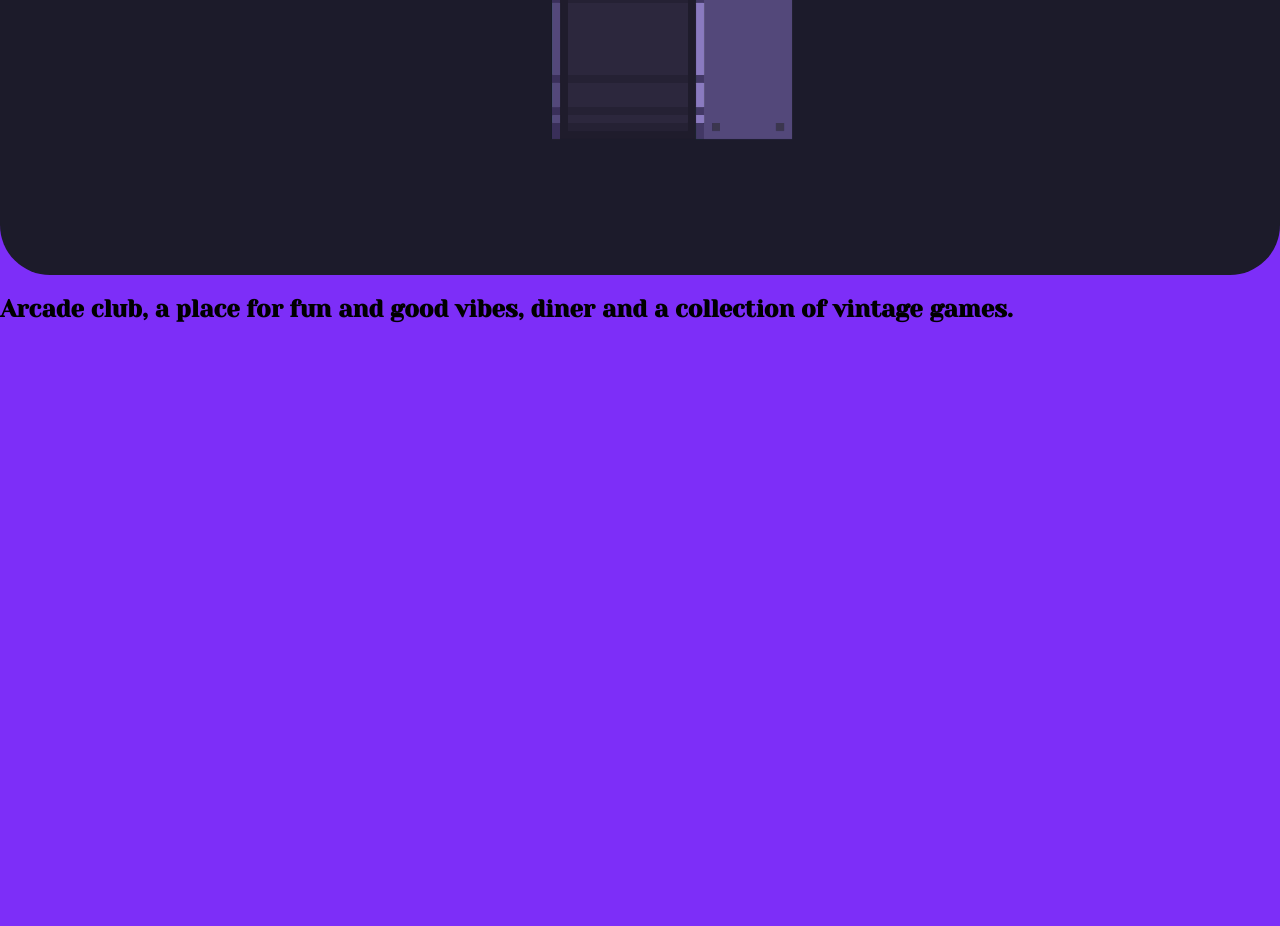
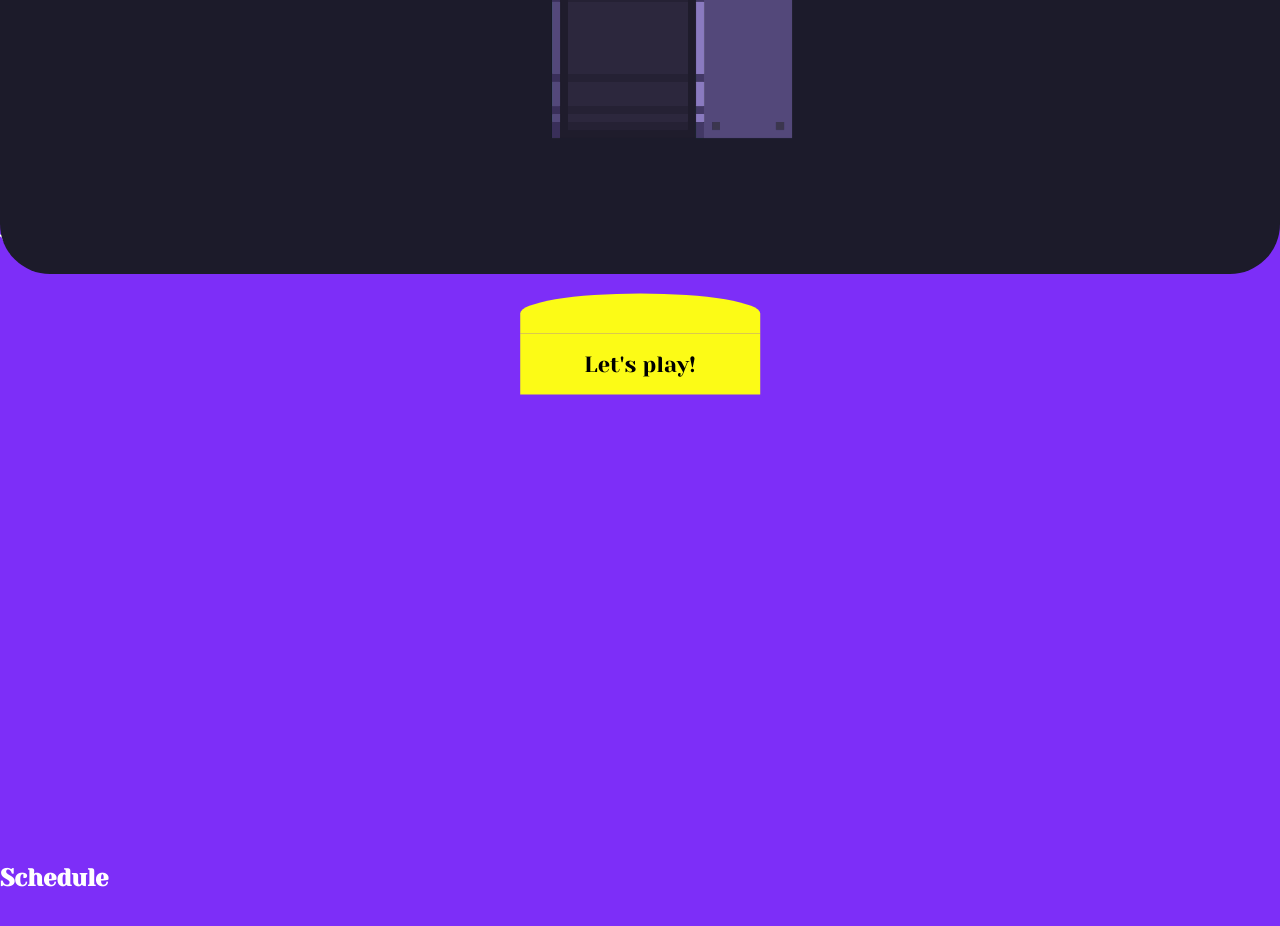
Before and after one commit to WahidN/experiments, a React (Create React App) app in the folder 02.animated-landing-page/: page / in a window 1280 px wide. Shown: the part 868-1794 px from the top of the page. Before the commit the page ends 1211 px from the top, so only its background shows below. Built offline with nearby package versions, Linux system fonts and the light colour scheme.

Commit message:
- fix animations for arcade machine - added background animations

```diff
--- a/02.animated-landing-page/src/App.css
+++ b/02.animated-landing-page/src/App.css
@@ -1,28 +1,33 @@
 :root {
-  --font-heading: 'Yeseva One', cursive;
-  --font-body: 'Josefin Sans', sans-serif;
+  --font-heading: "Yeseva One", cursive;
+  --font-body: "Josefin Sans", sans-serif;
 
-  --color-primary: #7D2EF8;
-  --color-secondary: #FCFB16;
+  --color-primary: #7d2ef8;
+  --color-secondary: #fcfb16;
   --color-tertiary: #c0eaf6;
   --color-dark-blue: #001190;
 
   --container-max-width: 1284px;
 }
 
-body, html {
+body,
+html {
   padding: 0;
   margin: 0;
   font-family: var(--font-body);
   background-color: var(--color-primary);
   overflow-x: hidden;
+  scroll-snap-type: y proximity;
 }
 
-h1,h2,h3 {
+h1,
+h2,
+h3 {
   font-family: var(--font-heading);
 }
 
-header, main {
+header,
+main {
   display: flex;
   justify-content: center;
 }
@@ -30,6 +35,7 @@ header, main {
 .container {
   max-width: var(--container-max-width);
   width: 100%;
+  position: relative;
 }
 
 header {
@@ -45,7 +51,7 @@ header nav {
   align-items: center;
   justify-content: space-between;
   padding: 32px 0;
-  color: white;
+  color: inherit;
 }
 
 header nav ul {
@@ -73,13 +79,23 @@ header nav ul li::before {
 
 main {
   margin-top: 112px;
+  position: relative;
+}
+
+section {
+  height: 100vh;
+  scroll-snap-align: start;
+}
+
+section:last-of-type {
+  height: 85vh;
 }
 
 .title {
   margin-top: 0;
   margin-bottom: 0;
   font-size: 200px;
-  color: var(--color-secondary)
+  color: var(--color-secondary);
 }
 
 .title span {
@@ -88,12 +104,76 @@ main {
 }
 
 .arcadeMachine {
+  z-index: 10;
+  position: absolute;
+  top: 230px;
+  right: 0;
   background-color: #1c1b2a;
   border-radius: 50px;
-  height: 100vh;
+  height: 800px;
+  width: 100%;
   transform: scale(3);
   overflow: hidden;
   background-size: 300px;
   background-repeat: repeat;
   background-position: center center;
 }
+
+.intro {
+  display: flex;
+  position: relative;
+  height: 100%;
+}
+
+.intro h2 {
+  flex: 1;
+  max-width: 50%;
+  font-size: 34px;
+  margin-top: 100px;
+}
+
+.buttonWrap {
+  position: absolute;
+  z-index: 11;
+  top: 40%;
+  left: 50%;
+  transform: translate(-50%, -50%);
+}
+
+.buttonWrap button {
+  background-color: var(--color-secondary);
+  padding: 18px 64px;
+  font-size: 22px;
+  font-family: var(--font-heading);
+  border: none;
+}
+
+.buttonWrap button::before {
+  content: '';
+  display: block;
+  position: absolute;
+  top: -40px;
+  left: 0;
+  background-color: var(--color-secondary);
+  height: 40px;
+  width: 100%;
+  border-radius: 50% 50% 0 0;
+}
+
+body[data-theme="primary"] {
+  background-color: var(--color-primary);
+  transition: backgroundColor 0.5s ease-out;
+  color: white;
+}
+
+body[data-theme="tertiary"] {
+  background-color: var(--color-tertiary);
+  transition: backgroundColor 0.5s ease-out;
+  color: black;
+}
+
+body[data-theme="secondary"] {
+  background-color: var(--color-secondary);
+  transition: backgroundColor 0.5s ease-out;
+  color: black;
+}
--- a/02.animated-landing-page/src/App.js
+++ b/02.animated-landing-page/src/App.js
@@ -1,7 +1,8 @@
 import "./App.css";
-import React, { useEffect } from "react";
+import React, { useEffect, useCallback } from "react";
 import { timeline, stagger, animate } from "motion";
 import gif from "./assets/arcademachine.gif";
+import { clamp } from "./utils";
 
 // animations
 const arcadeSequence = [
@@ -25,39 +26,49 @@ const titleSequence = [
 ];
 
 function App() {
+  const handleScrollAnimations = useCallback(async (event) => {
+    const scrolled = window.scrollY;
+    const scrollTop = scrolled + 100;
+    animate(
+      ".arcadeMachine",
+      {
+        width: [`${Math.max(100 - scrolled / 10, 50)}%`],
+        top: `${clamp(scrollTop, 230, 1160)}px`,
+      },
+      { duration: 0.3, easing: "ease-out" }
+    );
+  }, []);
+
+  useEffect(() => {
+    const sections = document.querySelectorAll("section");
+    let observer;
+
+    let options = {
+      root: null,
+      rootMargin: "0px",
+      threshold: 0.5,
+    };
+
+    observer = new IntersectionObserver((entries) => {
+      entries.forEach((section) => {
+        if (section.isIntersecting) {
+          const theme = section.target.dataset.theme;
+          document.body.setAttribute('data-theme', theme);
+        }
+      });
+    }, options);
+
+    [...sections].forEach((section) => {
+      observer.observe(section);
+    });
+  }, []);
+
   useEffect(() => {
     const entree = timeline([...arcadeSequence, ...titleSequence]);
     entree.finished.then(() => {
       window.addEventListener("scroll", handleScrollAnimations);
     });
-  }, []);
-
-  const handleScrollAnimations = async (event) => {
-    const scrolled = window.scrollY;
-
-    const arcadeAnimation = animate(
-      ".arcadeMachine",
-      {
-        transform: [`scale(${Math.max((1000 - (scrolled )) / 1000, 0.5) })`],
-      },
-      { duration: 0.5 }
-    );
-
-
-    if (scrolled > 300) {
-      animate(
-        "body",
-        { backgroundColor: "var(--color-tertiary)" },
-        { duration: 0.5 }
-      );
-    } else {
-      animate(
-        "body",
-        { backgroundColor: "var(--color-primary)" },
-        { duration: 0.5 }
-      );
-    }
-  };
+  }, [handleScrollAnimations]);
 
   return (
     <div className="App">
@@ -76,6 +87,11 @@ function App() {
       </header>
       <main>
         <div className="container">
+          <div
+            className="arcadeMachine"
+            style={{ backgroundImage: `url(${gif})` }}
+          ></div>
+          <section data-theme="primary">
             <h1 className="title">
               <span>A</span>
               <span>r</span>
@@ -89,12 +105,20 @@ function App() {
               <span>u</span>
               <span>b</span>
             </h1>
-          <div
-            className="arcadeMachine"
-            style={{ backgroundImage: `url(${gif})` }}
-          ></div>
-          <section>
-            <h2>Arcade club, a place for fun and good vibes, diner and a collection of vintage games.</h2>
+          </section>
+          <section data-theme="tertiary">
+            <div className="intro">
+              <h2>
+                Arcade club, a place for fun and good vibes, diner and a
+                collection of vintage games.
+              </h2>
+              <div className="buttonWrap">
+                <button>Let's play!</button>
+              </div>
+            </div>
+          </section>
+          <section data-theme="secondary">
+            <h2>Schedule</h2>
           </section>
         </div>
       </main>
--- /dev/null
+++ b/02.animated-landing-page/src/utils.js
@@ -0,0 +1,3 @@
+export function clamp(val, min, max) {
+  return val > max ? max : val < min ? min : val;
+}
```
Lines whose indentation alone changed are shown as unchanged.
